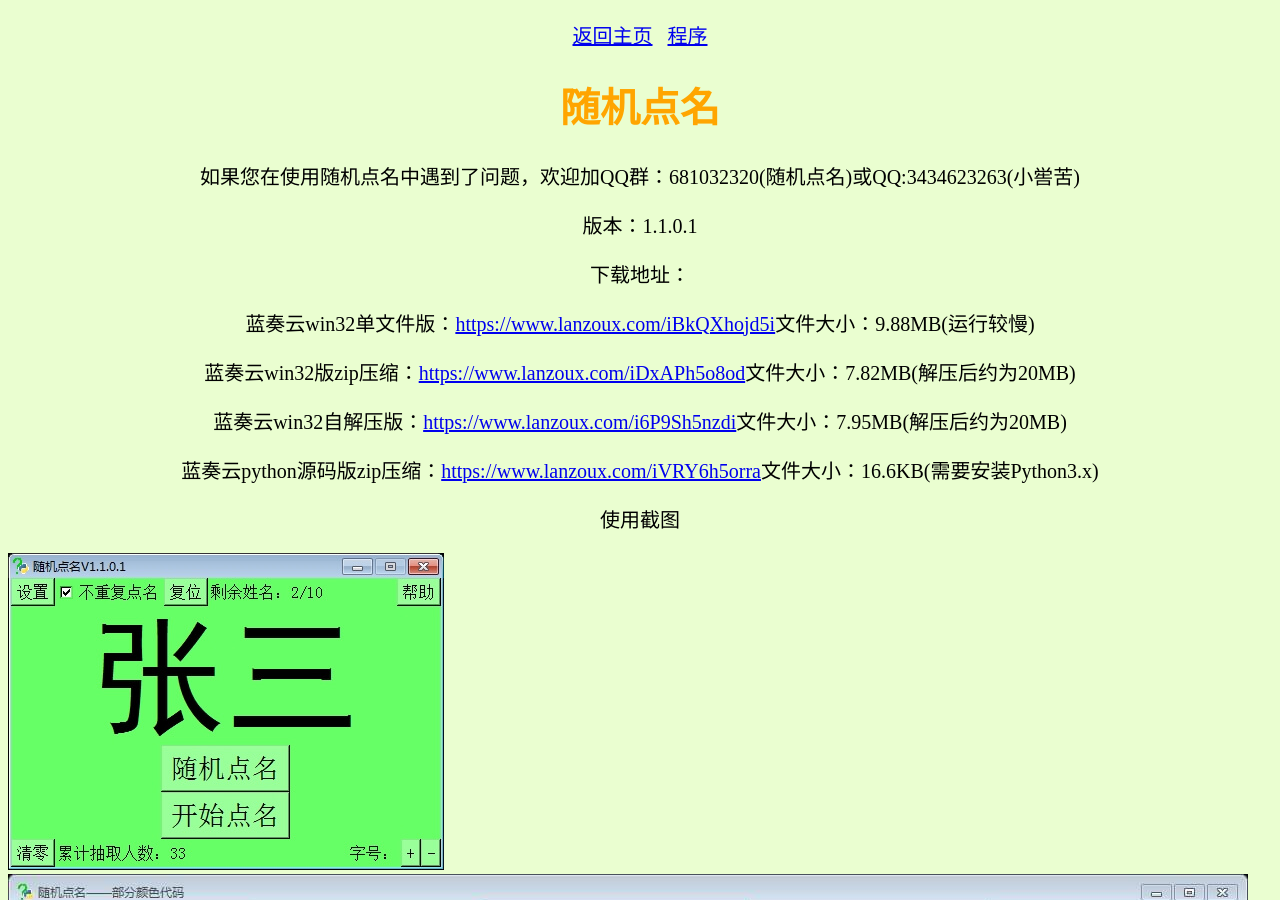
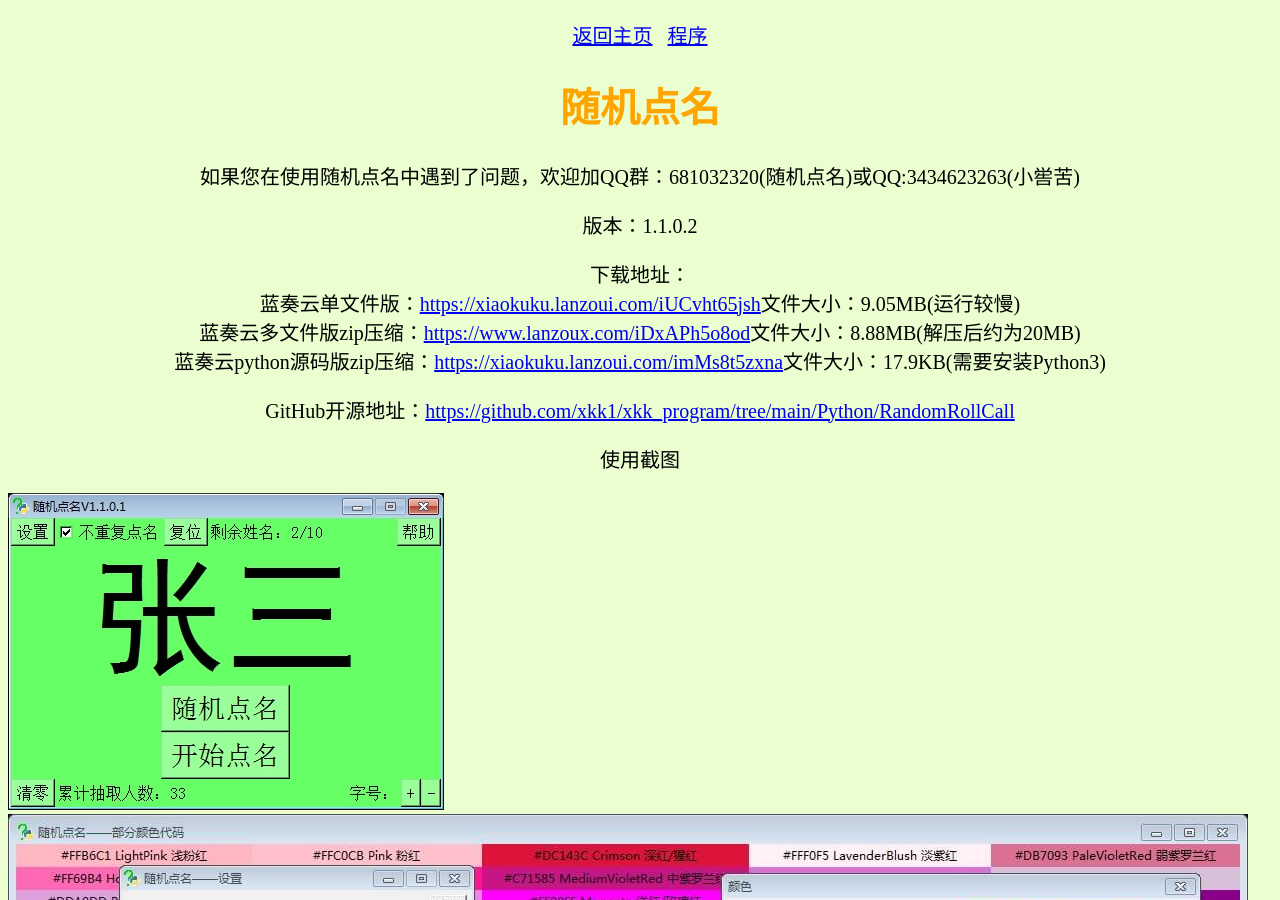
Before and after one commit to xkk1/xkk1.github.io, a Jekyll site: the page program/randomrollcall/index.html, which Jekyll copies as it is, in a window 1280 px wide and 900 px high. Built offline with Jekyll 4.4.1, drawn with Linux system fonts in a browser that asks for light colours.

Commit message:
Update index.html

```diff
--- a/program/randomrollcall/index.html
+++ b/program/randomrollcall/index.html
@@ -42,12 +42,16 @@
     <p id="xkk_p"><a href="/">返回主页</a>&nbsp;&nbsp;&nbsp;<a href="/program">程序</a></p>
     <h1 id="xkk_h1">随机点名</h1>
     <p id="xkk_p">如果您在使用随机点名中遇到了问题，欢迎加QQ群：681032320(随机点名)或QQ:3434623263(小喾苦)</p>
-    <p id="xkk_p">版本：1.1.0.1</p>
-    <p id="xkk_p">下载地址：</p>
-    <p id="xkk_p">蓝奏云win32单文件版：<a href="https://www.lanzoux.com/iBkQXhojd5i" target="_blank">https://www.lanzoux.com/iBkQXhojd5i</a>文件大小：9.88MB(运行较慢)</p>
-    <p id="xkk_p">蓝奏云win32版zip压缩：<a href="https://www.lanzoux.com/iDxAPh5o8od" target="_blank">https://www.lanzoux.com/iDxAPh5o8od</a>文件大小：7.82MB(解压后约为20MB)</p>
-    <p id="xkk_p">蓝奏云win32自解压版：<a href="https://www.lanzoux.com/i6P9Sh5nzdi" target="_blank">https://www.lanzoux.com/i6P9Sh5nzdi</a>文件大小：7.95MB(解压后约为20MB)</p>
-    <p id="xkk_p">蓝奏云python源码版zip压缩：<a href="https://www.lanzoux.com/iVRY6h5orra" target="_blank">https://www.lanzoux.com/iVRY6h5orra</a>文件大小：16.6KB(需要安装Python3.x)</p>
+    <p id="xkk_p">版本：1.1.0.2</p>
+    <p id="xkk_p">
+        下载地址：<br />
+        蓝奏云单文件版：<a href="https://xiaokuku.lanzoui.com/iUCvht65jsh" target="_blank">https://xiaokuku.lanzoui.com/iUCvht65jsh</a>文件大小：9.05MB(运行较慢)<br />
+        蓝奏云多文件版zip压缩：<a href="https://www.lanzoux.com/iDxAPh5o8od" target="_blank">https://www.lanzoux.com/iDxAPh5o8od</a>文件大小：8.88MB(解压后约为20MB)<br />
+        蓝奏云python源码版zip压缩：<a href="https://xiaokuku.lanzoui.com/imMs8t5zxna" target="_blank">https://xiaokuku.lanzoui.com/imMs8t5zxna</a>文件大小：17.9KB(需要安装Python3)<br />
+    </p>
+    <p id="xkk_p">
+        GitHub开源地址：<a href="https://github.com/xkk1/xkk_program/tree/main/Python/RandomRollCall">https://github.com/xkk1/xkk_program/tree/main/Python/RandomRollCall</a>
+    </p>
     <p id="xkk_p">使用截图</p>
     <img src="./RandomRollCall-main.jpg" alt="主页面截图">
     <img src="./RandomRollCall-set_up.jpg" alt="设置页面截图">
```
